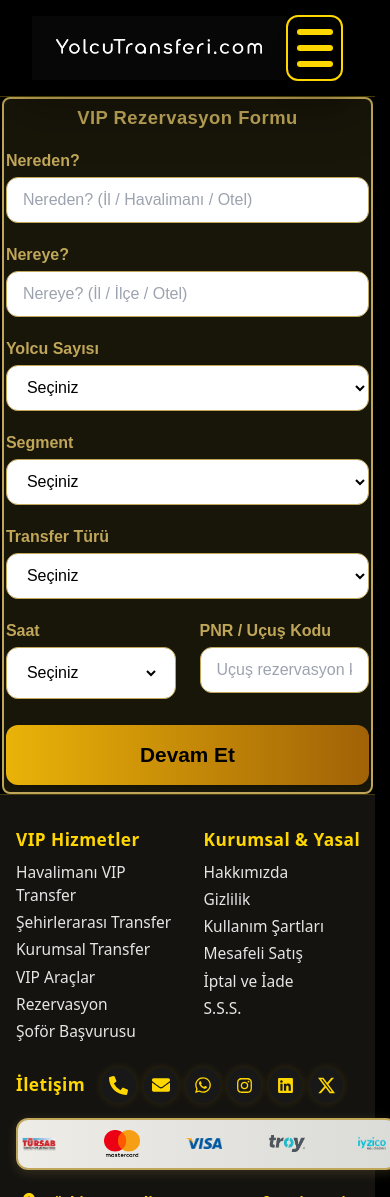
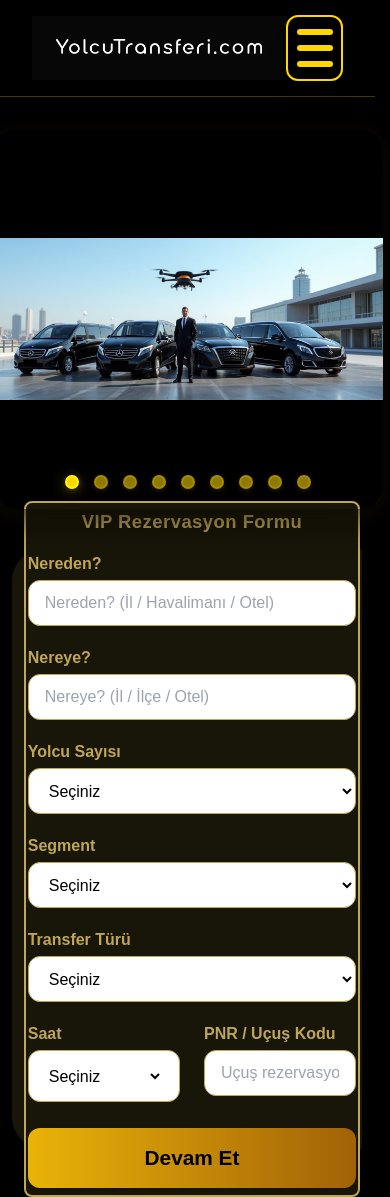
Before and after one commit to haliltayfur/yolcutransferi, a Next.js app: page / in a window 390 px wide. Shown: the top 1197 px of the page. Built offline with nearby package versions, Linux system fonts and the light colour scheme.

Commit message:
Update page.js

```diff
--- a/app/page.js
+++ b/app/page.js
@@ -1,245 +1,69 @@
 // === Dosya BAŞI: /components/VipTransferForm.jsx
 "use client";
-import { useState } from "react";
-import { useRouter } from "next/navigation";
+import HeroSlider from "../components/HeroSlider";
+import dynamic from "next/dynamic";
+import AdvantagesBar from "../components/AdvantagesBar";
+import TestimonialsSlider from "../components/TestimonialsSlider";
 
-const saatler = [];
-for (let h = 0; h < 24; ++h)
-  for (let m of [0, 15, 30, 45]) saatler.push(`${h.toString().padStart(2, "0")}:${m.toString().padStart(2, "0")}`);
+const VipTransferForm = dynamic(() => import("../components/VipTransferForm"), { ssr: false });
 
-function isAirport(str) {
-  if (!str) return false;
-  return /havalimanı|airport|uçuş/i.test(str);
+export default function Home() {
+  return (
+    <main>
+      <HeroSlider />
+      <section className="w-full flex justify-center items-center mt-10 md:mt-14 mb-10 md:mb-16">
+        <div
+          className="flex flex-row w-full max-w-[2000px] min-h-[600px] h-[600px] gap-0"
+          style={{
+            minHeight: 600,
+            height: 600,
+            width: "90vw",
+            maxWidth: 2000,
+          }}
+        >
+          {/* FORM */}
+          <div
+            className="flex flex-col justify-center items-center bg-[rgba(25,22,10,0.98)] rounded-l-[32px]"
+            style={{
+              width: "65%",
+              minWidth: 350,
+              height: "100%",
+              boxSizing: "border-box",
+              paddingLeft: 10,
+              paddingRight: 0,
+              borderTopRightRadius: 0,
+              borderBottomRightRadius: 0,
+            }}
+          >
+            <VipTransferForm />
+          </div>
+          {/* VIDEO */}
+          <div
+            className="hidden md:flex items-center justify-center rounded-r-[32px]"
+            style={{
+              width: "35%",
+              height: "100%",
+              background: "#111", // Veya transparent
+              overflow: "hidden",
+              borderTopLeftRadius: 0,
+              borderBottomLeftRadius: 0,
+              borderTopRightRadius: 32,
+              borderBottomRightRadius: 32,
+              padding: 0,
+              margin: 0,
+            }}
+          >
+            {/* Burası kritik! */}
+            {typeof window !== "undefined" && window.innerWidth >= 768 && (
+              require("../components/HeroVideo").default()
+            )}
+          </div>
+        </div>
+      </section>
+      <AdvantagesBar />
+      <TestimonialsSlider />
+    </main>
+  );
 }
 
-export default function VipTransferForm() {
-  const router = useRouter();
-  const [from, setFrom] = useState("");
-  const [to, setTo] = useState("");
-  const [people, setPeople] = useState("");
-  const [segment, setSegment] = useState("");
-  const [transfer, setTransfer] = useState("");
-  const [date, setDate] = useState("");
-  const [time, setTime] = useState("");
-  const [pnr, setPnr] = useState("");
-  const [errors, setErrors] = useState({});
-
-  // PNR alanı (her zaman gösterebiliriz, ya da transfer havalimanı ise zorunlu yaparız)
-  const pnrRequired =
-    transfer === "VIP Havalimanı Transferi" ||
-    isAirport(from) ||
-    isAirport(to);
-
-  function handleSubmit(e) {
-    e.preventDefault();
-    let err = {};
-    if (!from) err.from = "Nereden?";
-    if (!to) err.to = "Nereye?";
-    if (!people) err.people = "Yolcu sayısı";
-    if (!segment) err.segment = "Segment";
-    if (!transfer) err.transfer = "Transfer türü";
-    if (!date) err.date = "Tarih";
-    if (!time) err.time = "Saat";
-    if (pnrRequired && !pnr) err.pnr = "PNR zorunlu!";
-    setErrors(err);
-    if (Object.keys(err).length > 0) return;
-    const params = new URLSearchParams({ from, to, people, segment, transfer, date, time, pnr });
-    router.push(`/rezervasyon?${params.toString()}`);
-  }
-
-  return (
-    <div
-      className="flex flex-col justify-center items-center w-full h-full"
-      style={{
-        width: "99%",
-        maxWidth: 900,
-        minWidth: 320,
-        margin: "0 auto",
-        height: "100%",
-        minHeight: 400,
-        boxSizing: "border-box",
-      }}
-    >
-      <div
-        className="border-2 border-[#bfa658] bg-[rgba(25,22,10,0.98)] flex flex-col justify-center items-center
-          rounded-[32px] w-full"
-        style={{
-          width: "100%",
-          boxSizing: "border-box",
-          padding: 0,
-        }}
-      >
-        <form
-          onSubmit={handleSubmit}
-          autoComplete="on"
-          className="flex flex-col justify-center items-center w-full"
-          style={{
-            width: "100%",
-            height: "100%",
-            boxSizing: "border-box",
-            padding: "30px 30px 12px 30px",
-          }}
-        >
-          <h1 className="font-extrabold text-[#bfa658] tracking-tight text-center font-quicksand
-            text-[2rem] md:text-3xl mb-5 md:mb-6"
-            style={{
-              marginTop: 2,
-              letterSpacing: ".5px",
-              lineHeight: "1.18",
-            }}
-          >
-            VIP Rezervasyon Formu
-          </h1>
-          <div className="grid grid-cols-1 md:grid-cols-2 gap-x-20 gap-y-5 w-full"
-            style={{
-              marginBottom: 10,
-              width: "100%",
-            }}>
-            <div>
-              <label className="font-bold text-[#bfa658] mb-1 block">Nereden?</label>
-              <input type="text" value={from} onChange={e => setFrom(e.target.value)}
-                placeholder="Nereden? (İl / Havalimanı / Otel)"
-                className="w-full bg-[#fff] text-black border border-[#bfa658] rounded-xl px-4 py-3 text-lg"
-                style={{
-                  fontFamily: "inherit",
-                  width: "100%",
-                  height: 52,
-                }}
-                autoComplete="address-level2"
-              />
-            </div>
-            <div>
-              <label className="font-bold text-[#bfa658] mb-1 block">Nereye?</label>
-              <input type="text" value={to} onChange={e => setTo(e.target.value)}
-                placeholder="Nereye? (İl / İlçe / Otel)"
-                className="w-full bg-[#fff] text-black border border-[#bfa658] rounded-xl px-4 py-3 text-lg"
-                style={{
-                  fontFamily: "inherit",
-                  width: "100%",
-                  height: 52,
-                }}
-                autoComplete="address-level2"
-              />
-            </div>
-            <div>
-              <label className="font-bold text-[#bfa658] mb-1 block">Yolcu Sayısı</label>
-              <select value={people} onChange={e => setPeople(e.target.value)}
-                className="w-full bg-[#fff] text-black border border-[#bfa658] rounded-xl px-4 py-3 text-lg"
-                style={{
-                  fontFamily: "inherit",
-                  width: "100%",
-                  height: 52,
-                }}>
-                <option value="">Seçiniz</option>
-                {Array.from({ length: 24 }, (_, i) => i + 1).map(val =>
-                  <option key={val} value={val}>{val}</option>
-                )}
-              </select>
-            </div>
-            <div>
-              <label className="font-bold text-[#bfa658] mb-1 block">Segment</label>
-              <select value={segment} onChange={e => setSegment(e.target.value)}
-                className="w-full bg-[#fff] text-black border border-[#bfa658] rounded-xl px-4 py-3 text-lg"
-                style={{
-                  fontFamily: "inherit",
-                  width: "100%",
-                  height: 52,
-                }}>
-                <option value="">Seçiniz</option>
-                <option value="Ekonomik">Ekonomik</option>
-                <option value="Lüks">Lüks</option>
-                <option value="Prime+">Prime+</option>
-              </select>
-            </div>
-            <div>
-              <label className="font-bold text-[#bfa658] mb-1 block">Transfer Türü</label>
-              <select value={transfer} onChange={e => setTransfer(e.target.value)}
-                className="w-full bg-[#fff] text-black border border-[#bfa658] rounded-xl px-4 py-3 text-lg"
-                style={{
-                  fontFamily: "inherit",
-                  width: "100%",
-                  height: 52,
-                }}>
-                <option value="">Seçiniz</option>
-                <option value="VIP Havalimanı Transferi">VIP Havalimanı Transferi</option>
-                <option value="Şehirler Arası Transfer">Şehirler Arası Transfer</option>
-                <option value="Kurumsal Etkinlik">Kurumsal Etkinlik</option>
-                <option value="Özel Etkinlik">Özel Etkinlik</option>
-                <option value="Tur & Gezi">Tur & Gezi</option>
-                <option value="Toplu Transfer">Toplu Transfer</option>
-                <option value="Düğün vb Organizasyonlar">Düğün vb Organizasyonlar</option>
-              </select>
-            </div>
-            <div className="flex flex-row gap-x-6">
-              <div className="flex-1">
-                <label className="font-bold text-[#bfa658] mb-1 block">Saat</label>
-                <div
-                  tabIndex={0}
-                  className="w-full bg-[#fff] text-black border border-[#bfa658] rounded-xl px-4 py-3 text-lg cursor-pointer flex items-center"
-                  onClick={() => document.getElementById("saat-picker").focus()}
-                  style={{
-                    fontFamily: "inherit",
-                    width: "100%",
-                    height: 52,
-                  }}
-                >
-                  <select
-                    id="saat-picker"
-                    value={time}
-                    onChange={e => setTime(e.target.value)}
-                    className="bg-transparent border-0 outline-none text-black w-full text-lg"
-                    style={{ padding: 0, height: "1.7em" }}
-                    tabIndex={-1}
-                  >
-                    <option value="">Seçiniz</option>
-                    {saatler.map(saat => <option key={saat} value={saat}>{saat}</option>)}
-                  </select>
-                </div>
-              </div>
-              <div className="flex-1">
-                <label className="font-bold text-[#bfa658] mb-1 block">PNR / Uçuş Kodu</label>
-                <input
-                  type="text"
-                  value={pnr}
-                  onChange={e => setPnr(e.target.value)}
-                  placeholder="Uçuş rezervasyon kodu"
-                  className="w-full bg-[#fff] text-black border border-[#bfa658] rounded-xl px-4 py-3 text-lg"
-                  style={{
-                    fontFamily: "inherit",
-                    width: "100%",
-                    height: 52,
-                  }}
-                />
-              </div>
-            </div>
-          </div>
-          <button
-            type="submit"
-            className="w-full bg-gradient-to-r from-yellow-500 to-yellow-700 text-black font-bold py-4 mt-4 rounded-xl text-xl shadow hover:scale-105 transition"
-            style={{
-              fontFamily: "inherit",
-              fontSize: "1.3rem",
-              marginBottom: "2px",
-            }}
-          >
-            Devam Et
-          </button>
-        </form>
-        <style jsx>{`
-          @media (max-width: 900px) {
-            .border-2 { max-width: 99vw !important; min-width: 0 !important; border-radius: 18px !important; }
-            form { padding: 12px 6px 8px 6px !important; border-radius: 18px !important; }
-          }
-          @media (max-width: 700px) {
-            .border-2 { max-width: 100vw !important; border-radius: 8px !important; }
-            form { padding: 6px 2px 5px 2px !important; border-radius: 8px !important; }
-            input, select { font-size: 1rem !important; height: 46px !important; }
-            h1 { font-size: 1.15rem !important; }
-            .gap-x-20 { column-gap: 8px !important; }
-          }
-        `}</style>
-      </div>
-    </div>
-  );
-}
 // === Dosya SONU: /components/VipTransferForm.jsx ===
```
